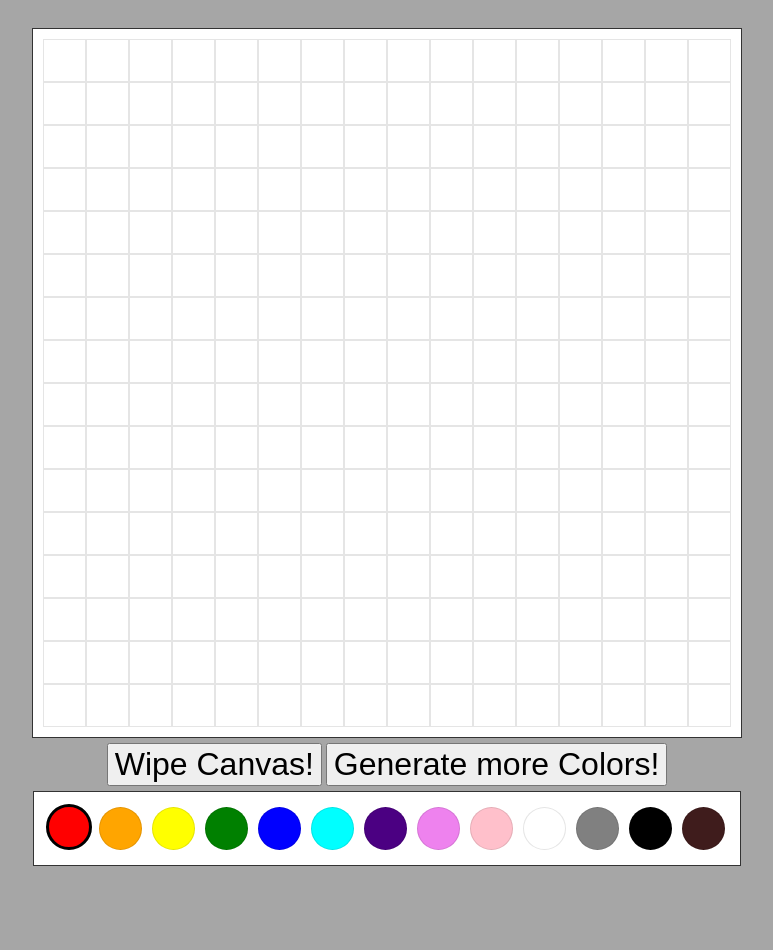
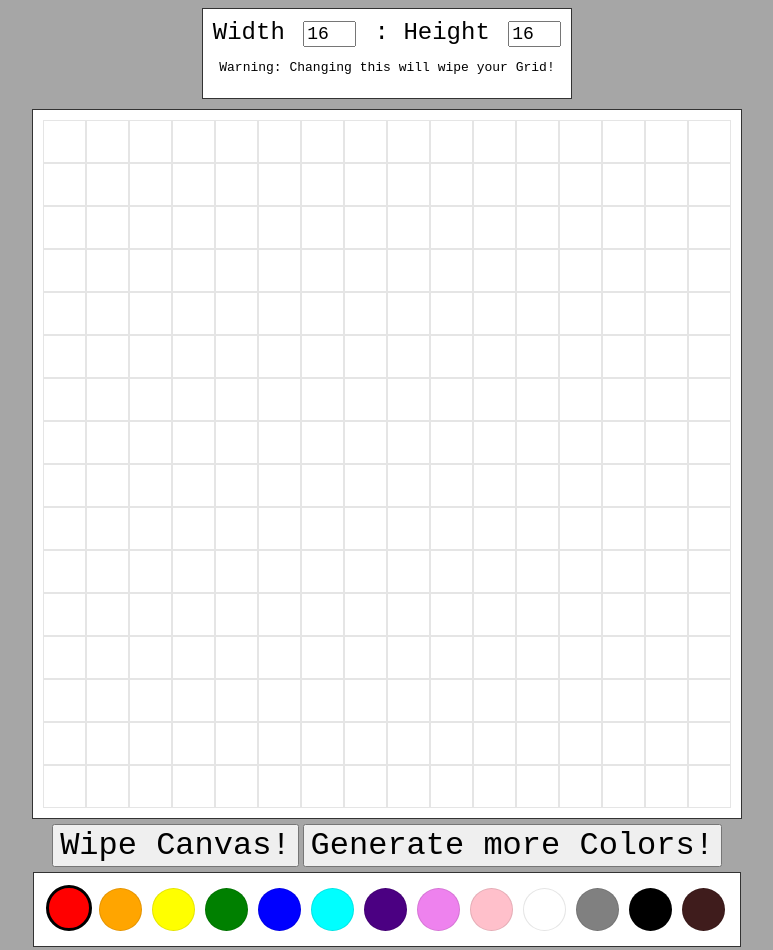
Before and after one commit to iscrakdev/Pixel-Art-Studio, a plain HTML site: page index.html in a window 1280 px wide. Shown: the whole page, without its empty margins (253-1026 px from the left). Before the commit the page ends 879 px from the top, so only its background shows below. Drawn offline with Linux system fonts and the light colour scheme.

Commit message:
added adjustable size canvas

```diff
--- a/index.html
+++ b/index.html
@@ -9,11 +9,26 @@
   </head>
   <body>
     <div class="container">
+      <div class="grid-container" id="size">
+        <div><label for="width">Width&nbsp;</label>
+        <input type="number" name="width" id="width" value="16" />
+        <label for="height">&nbsp;:&nbsp;Height&nbsp;</label>
+        <input type="number" name="height" id="height" value="16" />
+    </div>
+    <div>
+    <p>Warning: Changing this will wipe your Grid!</p>
+</div>
+</div>
+      <br />
       <div class="grid-container canvas"></div>
-      <br>
+      <br />
       <input type="button" id="resetButton" value="Wipe Canvas!" />
-      <input type="button" id="generateColorButton" value="Generate more Colors!" />
-      <br>
+      <input
+        type="button"
+        id="generateColorButton"
+        value="Generate more Colors!"
+      />
+      <br />
       <div class="grid-container pallete">
         <div
           class="grid-item color selectedColor"
--- a/script.js
+++ b/script.js
@@ -13,33 +13,33 @@ const assignRandomColor = function (node) {
 };
 
 function doesColorExist(color) {
-    const allColorBoxes = document.querySelectorAll('.color')
+  const allColorBoxes = document.querySelectorAll(".color");
   for (let box of allColorBoxes) {
     if (color === box.style.backgroundColor) {
-            console.log('color exists')
-            return true
+      console.log("color exists");
+      return true;
     }
   }
-    return false
+  return false;
 }
 
 function isColorWhite(color) {
-    if (color.style.backgroundColor === '') {
-        return true
+  if (color.style.backgroundColor === "") {
+    return true;
   }
-    return false
+  return false;
 }
 
 function generateColorPallete() {
   for (let i = 0; i < 13; i++) {
-    const pallete = document.querySelector('.pallete')
-    const newColorItem = document.createElement('div')
+    const pallete = document.querySelector(".pallete");
+    const newColorItem = document.createElement("div");
 
-    newColorItem.classList.add('grid-item', 'color')
+    newColorItem.classList.add("grid-item", "color");
 
-    assignRandomColor(newColorItem)
+    assignRandomColor(newColorItem);
     while (isColorWhite(newColorItem) || doesColorExist(newColorItem)) {
-        assignRandomColor(newColorItem)
+      assignRandomColor(newColorItem);
     }
 
     newColorItem.addEventListener("click", (e) => {
@@ -53,18 +53,26 @@ function generateColorPallete() {
       previousColor = div;
     });
 
-    pallete.append(newColorItem)
+    pallete.append(newColorItem);
   }
 }
 
-function addCanvas() {
+function addCanvas(x = 16, y = 16) {
   const canvas = document.querySelector(".canvas");
-  for (let i = 0; i < 256; i++) {
+  canvas.style.gridTemplateColumns = `repeat(${x}, auto)`;
+
+  for (let i = canvas.children.length - 1; i >= 0; i--) {
+    canvas.removeChild(canvas.children[i]);
+  }
+
+  for (let i = 0; i < x * y; i++) {
     let div = document.createElement("div");
     div.classList.add("grid-item");
     div.style.backgroundColor = "white";
     canvas.append(div);
   }
+
+  addCanvasListeners();
 }
 
 function wipeCanvas() {
@@ -74,10 +82,8 @@ function wipeCanvas() {
   }
 }
 
-function addListeners() {
+function addCanvasListeners() {
   const canvasItems = document.querySelector(".canvas").children;
-  const palleteItems = document.querySelector(".pallete").children;
-
   for (let item of canvasItems) {
     item.addEventListener("mousedown", (e) => {
       const div = e.target;
@@ -94,7 +100,10 @@ function addListeners() {
       }
     });
   }
+}
 
+function addPalleteListeners() {
+  const palleteItems = document.querySelector(".pallete").children;
   for (let item of palleteItems) {
     item.addEventListener("click", (e) => {
       const div = e.target;
@@ -107,17 +116,35 @@ function addListeners() {
       previousColor = div;
     });
   }
+}
 
+function addButtonListeners() {
   const resetButton = document.querySelector("#resetButton");
-  const generateButton = document.querySelector("#generateColorButton");
-
   resetButton.addEventListener("click", (e) => {
     wipeCanvas();
   });
+
+  const generateButton = document.querySelector("#generateColorButton");
   generateButton.addEventListener("click", (e) => {
     generateColorPallete();
   });
 }
 
+function addSizeListeners() {
+  const sizeInputs = document.querySelectorAll("#size > div > input");
+  for (let input of sizeInputs) {
+    input.addEventListener("change", (e) => {
+      addCanvas(sizeInputs[0].value, sizeInputs[1].value);
+    });
+  }
+}
+
+function addListeners() {
+  addCanvasListeners();
+  addPalleteListeners();
+  addButtonListeners();
+  addSizeListeners();
+}
+
 addCanvas();
 addListeners();
--- a/styles.css
+++ b/styles.css
@@ -11,21 +11,24 @@ body {
   /* \/ temporary \/ */
   border: 1px solid rgba(0, 0, 0, 0.8);
   /* /\ temporary /\ */
-  grid-template-columns: auto auto auto auto auto auto auto auto auto auto auto auto auto auto auto auto;
+  grid-template-columns: repeat(16, auto);
   background-color: #ffffff;
   padding: 10px;
   margin-bottom: 5px;
 }
 
 .canvas {
-  margin-top: 20px;
+  margin-top: 5px;
 }
 
 .pallete {
   margin-top: 5px;
-  grid-template-columns: auto auto auto auto auto auto auto auto auto auto auto auto auto;
+  grid-template-columns: repeat(13, auto);
 }
 
+#size {
+  grid-template-columns: repeat(1, auto);
+}
 .grid-item {
   background-color: rgba(255, 255, 255, 0.8);
   border: 0.5px solid rgba(0, 0, 0, 0.1);
@@ -48,4 +51,20 @@ body {
 
 input {
   font-size: xx-large;
+  font-family: 'Courier New', Courier, monospace;
 }
+
+#size > div > input {
+  width: 45px;
+  font-size: large;
+}
+
+#size > div > label {
+  font-family: 'Courier New', Courier, monospace;
+  font-size: x-large;
+}
+
+#size > div > p {
+  font-family: 'Courier New', Courier, monospace;
+  font-size: small;
+}
```
Lines whose indentation alone changed are shown as unchanged.
